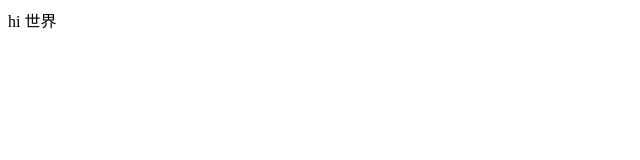
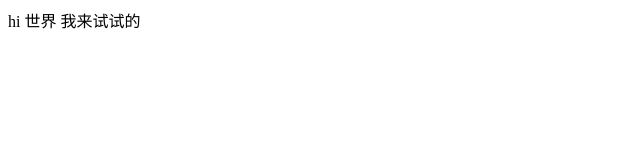
Before and after one commit to huangyiersan/re01-one, a plain HTML site: page index.html in a window 1280 px wide. Shown: the whole page, without its empty margins (0-640 px from the left). Drawn offline with Linux system fonts and the light colour scheme.

Commit message:
Update index.html

```diff
--- a/index.html
+++ b/index.html
@@ -7,6 +7,6 @@
     <title>Document</title>
 </head>
 <body>
-    hi 世界
+    hi 世界 我来试试的
 </body>
 </html>
```
